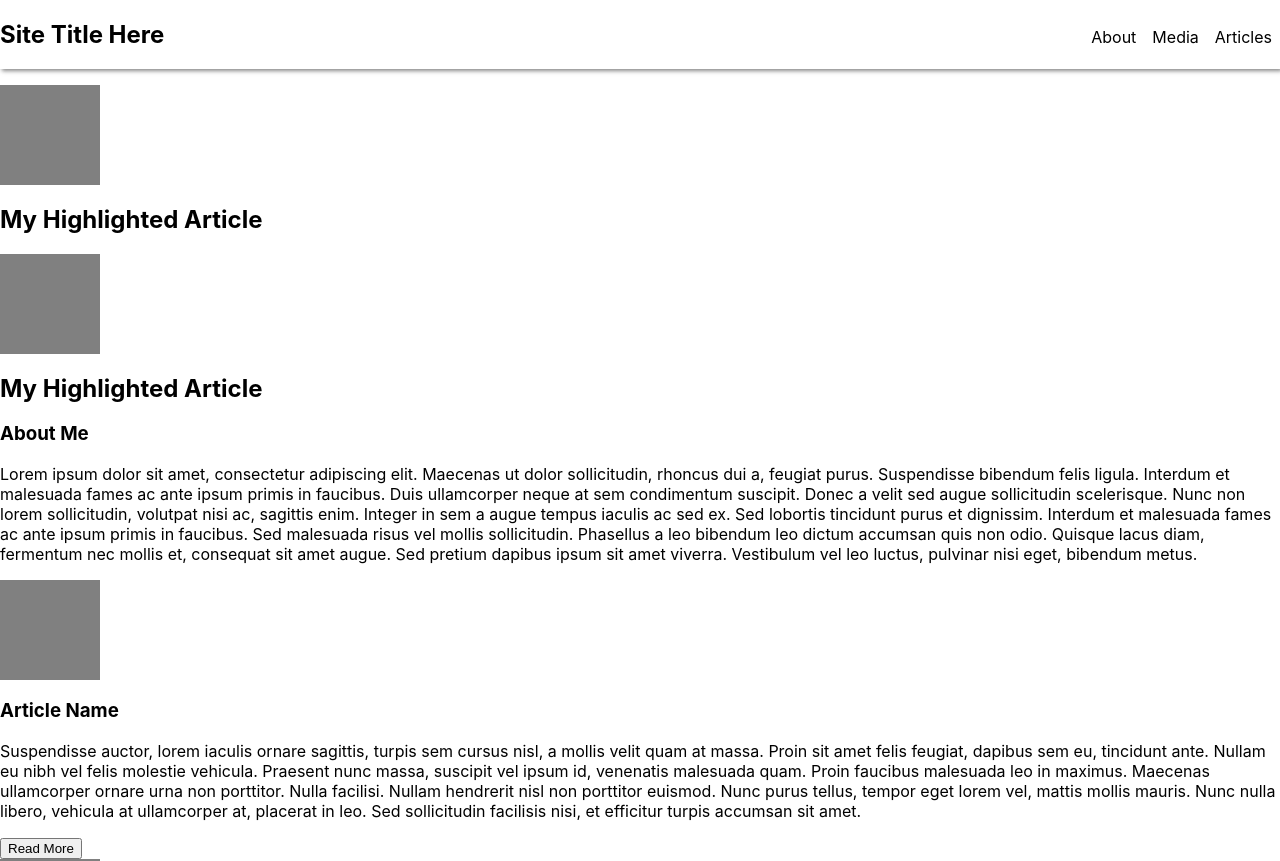
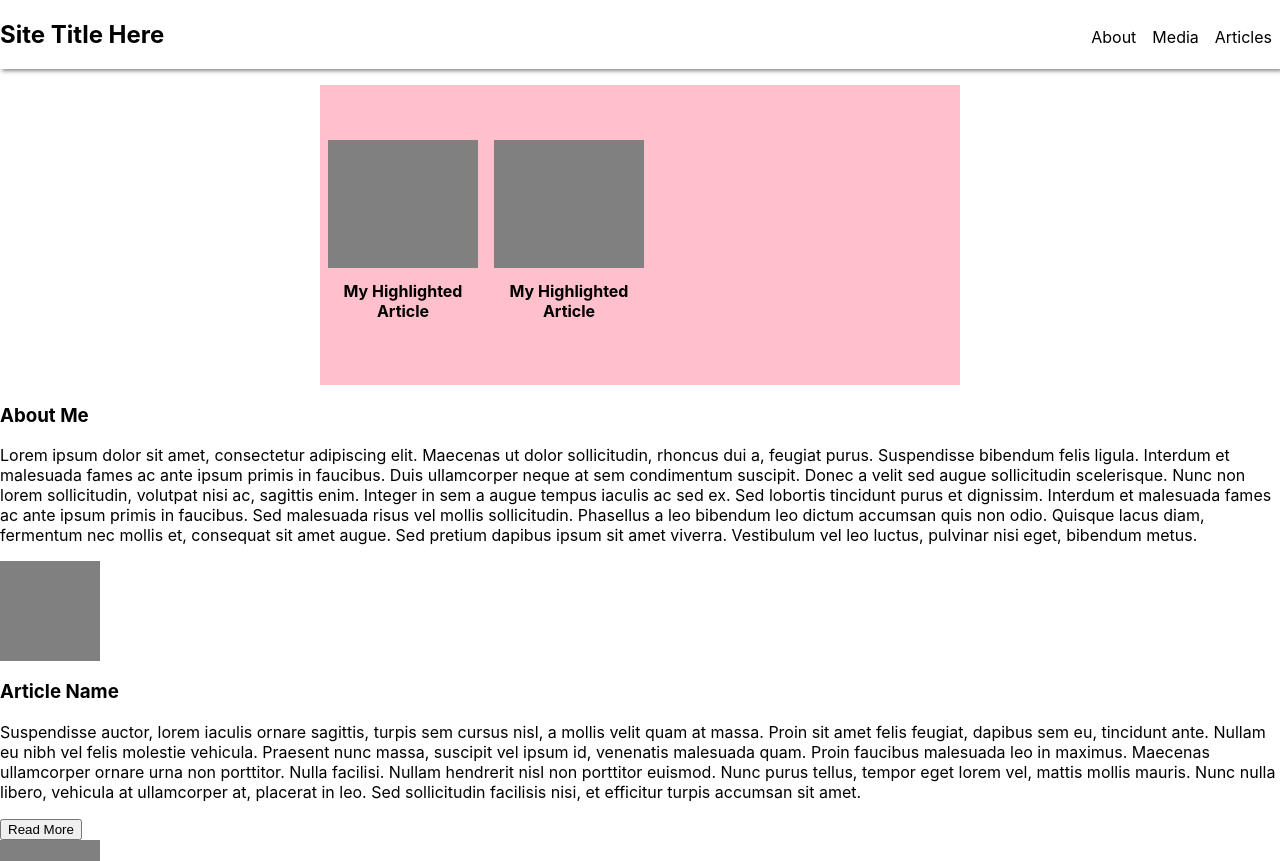
Before and after one commit to wilsonj806/react-headless-press-blog, a React (Create React App) app in the folder react-app/: page / in a window 1280 px wide. Shown: the top 861 px of the page. Built offline with nearby package versions, Linux system fonts and the light colour scheme.

Commit message:
Add styling for intro section
Add styling for the dumb highlight card and for the landing page of the
App.js file. Also modified the markup of the intro section for
presentational purposes.

```diff
--- a/react-app/src/App.js
+++ b/react-app/src/App.js
@@ -6,19 +6,23 @@ import AboutCard from "./components/AboutCard";
 
 function App() {
   return (
-    <div className="App">
+    <>
       <PrimNav />
-      <section class="intro">
+      <article className="landing">
+        <section className="intro">
+          <div className="wrap-highlight-cards">
             <DumbCardHl />
             <DumbCardHl />
+          </div>
+        </section>
         <AboutCard />
-      </section>
         <section>
           <DumbCard />
           <DumbCard />
           <DumbCard />
         </section>
-    </div>
+      </article>
+    </>
   );
 }
 
--- a/react-app/src/components/DumbCard-HL.js
+++ b/react-app/src/components/DumbCard-HL.js
@@ -1,9 +1,26 @@
 import React from "react";
 
+const style = {
+  display: "flex",
+  alignItems: "center",
+  justifyContent: "center",
+  flexFlow: "column nowrap",
+  height: "190px",
+  maxWidth: "10rem",
+  margin: "0 8px",
+};
+
+const headStyle = {
+  width: "8rem",
+  height: "2.2rem",
+  fontSize: "1rem",
+  textAlign: "center",
+};
+
 const DumbCardHighlights = () => (
-  <section>
-    <div style={{ width: "100px", height: "100px", background: "grey" }} />
-    <h2>My Highlighted Article</h2>
+  <section style={style}>
+    <div style={{ width: "150px", height: "150px", background: "grey" }} />
+    <h2 style={headStyle}>My Highlighted Article</h2>
   </section>
 );
 
--- a/react-app/src/index.css
+++ b/react-app/src/index.css
@@ -1,13 +1,33 @@
 body {
   margin: 0;
-  font-family: -apple-system, BlinkMacSystemFont, 'Segoe UI', 'Roboto', 'Oxygen',
-    'Ubuntu', 'Cantarell', 'Fira Sans', 'Droid Sans', 'Helvetica Neue',
+  font-family: -apple-system, BlinkMacSystemFont, "Segoe UI", "Roboto", "Oxygen",
+    "Ubuntu", "Cantarell", "Fira Sans", "Droid Sans", "Helvetica Neue",
     sans-serif;
   -webkit-font-smoothing: antialiased;
   -moz-osx-font-smoothing: grayscale;
 }
 
 code {
-  font-family: source-code-pro, Menlo, Monaco, Consolas, 'Courier New',
+  font-family: source-code-pro, Menlo, Monaco, Consolas, "Courier New",
     monospace;
 }
+
+.landing {
+  width: 100%;
+}
+
+.intro {
+  height: 300px;
+  width: 100%;
+}
+
+.wrap-highlight-cards {
+  display: flex;
+  align-items: center;
+  flex-flow: row nowrap;
+  justify-content: flex-start;
+  width: 50%;
+  height: 100%;
+  margin: auto;
+  background: pink;
+}
```
Lines whose indentation alone changed are shown as unchanged.
